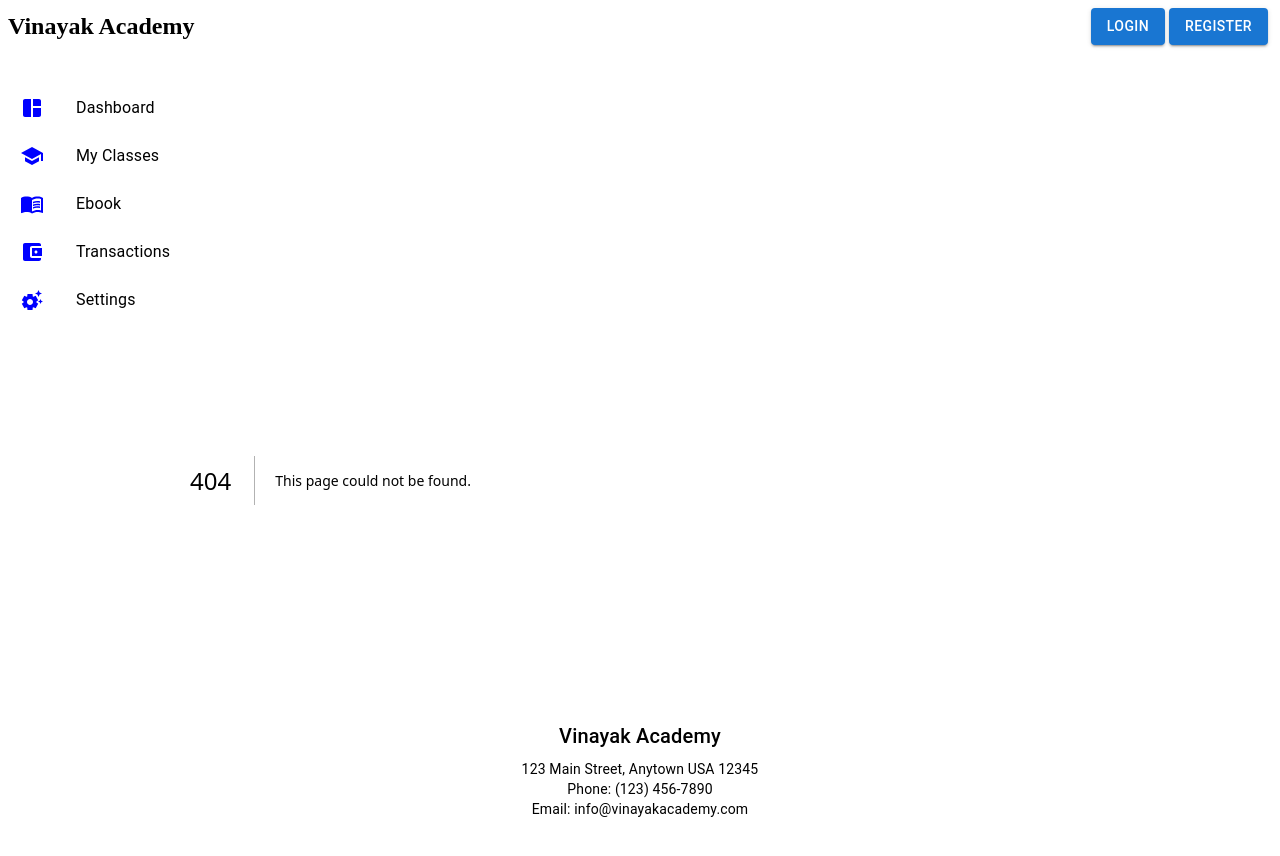
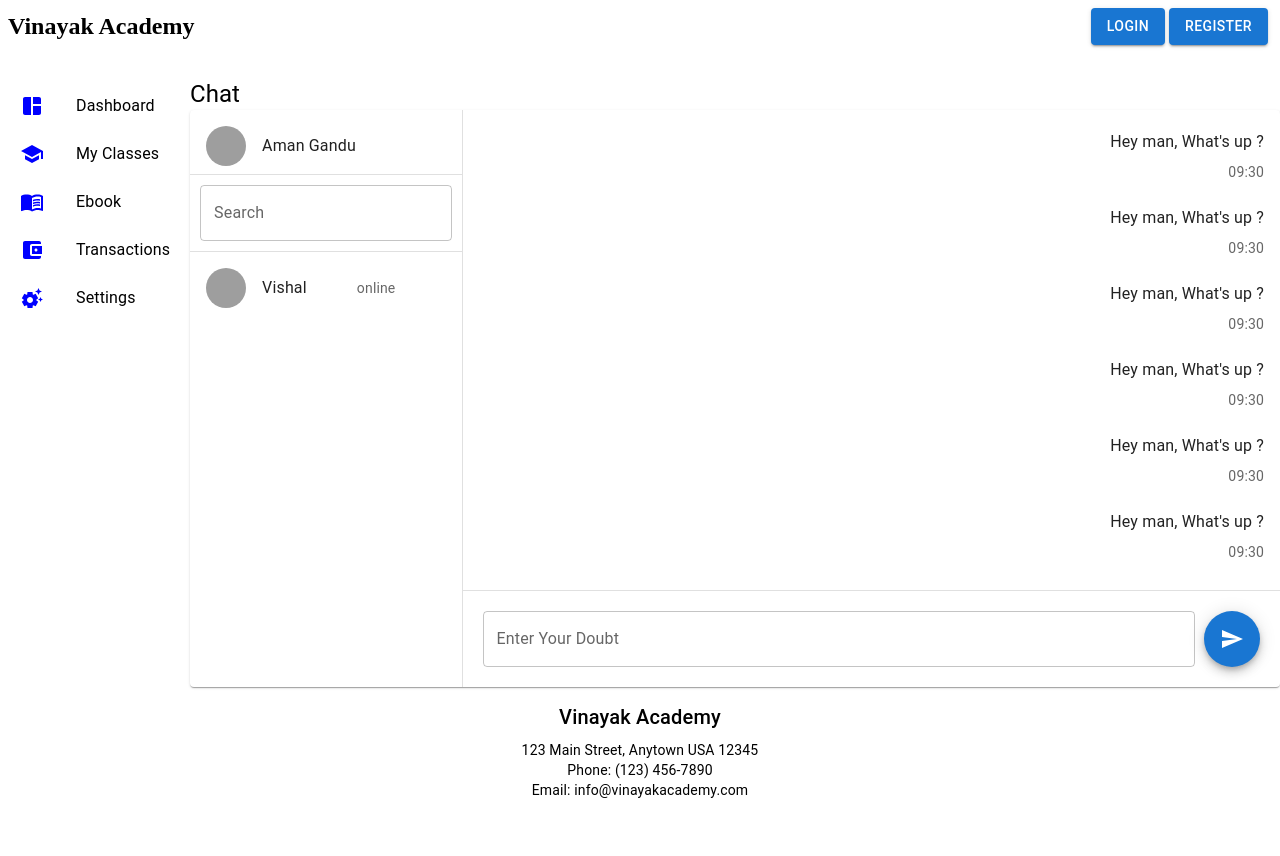
Before and after one commit to amanag0101/vinayak-academy, a Next.js app: page /chats in a window 1280 px wide. Before the commit this address had no page. Shown: the top 856 px of the page. After the commit the page ends 800 px from the top, so only its background shows below. Built offline with nearby package versions, Linux system fonts and the light colour scheme; grey boxes are pictures that could not be loaded.

Commit message:
adding chats

```diff
--- /dev/null
+++ b/app/chats/page.tsx
@@ -0,0 +1,183 @@
+import {
+  Box,
+  List,
+  ListItemButton,
+  ListItemIcon,
+  ListItemText,
+  Avatar,
+  Paper,
+  Divider,
+  TextField,
+  Grid,
+  Fab,
+  Typography,
+} from "@mui/material";
+import SendIcon from '@mui/icons-material/Send';
+
+const Chat = () => {
+  return (
+    <Box sx={{}}>
+      <Grid container>
+        <Grid item xs={12}>
+          <Typography variant="h5" className="header-message">
+            Chat
+          </Typography>
+        </Grid>
+      </Grid>
+      <Grid container component={Paper} sx={{ width: "100%" }}>
+        <Grid item xs={3} sx={{ borderRight: "1px solid #e0e0e0" }}>
+          <List>
+            <ListItemButton>
+              <ListItemIcon>
+                <Avatar
+                  alt="Profile"
+                  src="https://material-ui.com/static/images/avatar/1.jpg" //demo image
+                />
+              </ListItemIcon>
+              <ListItemText primary="Aman Gandu" />
+            </ListItemButton>
+            <Divider />
+            <Grid item xs={12} style={{ padding: "10px" }}>
+              <TextField
+                id="outlined-basic-email"
+                label="Search"
+                variant="outlined"
+                fullWidth
+              />
+            </Grid>
+            <Divider />
+            <List>
+              <ListItemButton>
+                <ListItemIcon>
+                  <Avatar
+                    alt="Remy Sharp"
+                    src="https://material-ui.com/static/images/avatar/1.jpg"
+                  />
+                </ListItemIcon>
+                <ListItemText primary="Vishal" />
+                <ListItemText secondary="online"></ListItemText>
+              </ListItemButton>
+            </List>
+          </List>
+        </Grid>
+        <Grid item xs={9}>
+          <List sx={{ height: "60vh", overflowY: "auto" }}>
+            <ListItemButton key="1">
+              <Grid container>
+                <Grid item xs={12}>
+                  <ListItemText
+                    sx={{ textAlign: "right" }}
+                    primary="Hey man, What's up ?"
+                  />
+                </Grid>
+                <Grid item xs={12}>
+                  <ListItemText
+                    sx={{textAlign:"right"}}
+                    secondary="09:30"
+                  ></ListItemText>
+                </Grid>
+              </Grid>
+            </ListItemButton>
+            <ListItemButton key="1">
+              <Grid container>
+                <Grid item xs={12}>
+                  <ListItemText
+                    sx={{ textAlign: "right" }}
+                    primary="Hey man, What's up ?"
+                  />
+                </Grid>
+                <Grid item xs={12}>
+                  <ListItemText
+                    sx={{textAlign:"right"}}
+                    secondary="09:30"
+                  ></ListItemText>
+                </Grid>
+              </Grid>
+            </ListItemButton>
+            <ListItemButton key="1">
+              <Grid container>
+                <Grid item xs={12}>
+                  <ListItemText
+                    sx={{ textAlign: "right" }}
+                    primary="Hey man, What's up ?"
+                  />
+                </Grid>
+                <Grid item xs={12}>
+                  <ListItemText
+                    sx={{textAlign:"right"}}
+                    secondary="09:30"
+                  ></ListItemText>
+                </Grid>
+              </Grid>
+            </ListItemButton>
+            <ListItemButton key="1">
+              <Grid container>
+                <Grid item xs={12}>
+                  <ListItemText
+                    sx={{ textAlign: "right" }}
+                    primary="Hey man, What's up ?"
+                  />
+                </Grid>
+                <Grid item xs={12}>
+                  <ListItemText
+                    sx={{textAlign:"right"}}
+                    secondary="09:30"
+                  ></ListItemText>
+                </Grid>
+              </Grid>
+            </ListItemButton>
+            <ListItemButton key="1">
+              <Grid container>
+                <Grid item xs={12}>
+                  <ListItemText
+                    sx={{ textAlign: "right" }}
+                    primary="Hey man, What's up ?"
+                  />
+                </Grid>
+                <Grid item xs={12}>
+                  <ListItemText
+                    sx={{textAlign:"right"}}
+                    secondary="09:30"
+                  ></ListItemText>
+                </Grid>
+              </Grid>
+            </ListItemButton>
+            <ListItemButton key="1">
+              <Grid container>
+                <Grid item xs={12}>
+                  <ListItemText
+                    sx={{ textAlign: "right" }}
+                    primary="Hey man, What's up ?"
+                  />
+                </Grid>
+                <Grid item xs={12}>
+                  <ListItemText
+                    sx={{textAlign:"right"}}
+                    secondary="09:30"
+                  ></ListItemText>
+                </Grid>
+              </Grid>
+            </ListItemButton>
+          </List>
+          <Divider />
+          <Grid container style={{ padding: "20px" }}>
+            <Grid item xs={11}>
+              <TextField
+                id="outlined-basic-email"
+                label="Enter Your Doubt  "
+                fullWidth
+              />
+            </Grid>
+            <Grid xs={1} sx={{textAlign:"right"}}>
+              <Fab color="primary" aria-label="add">
+                <SendIcon />
+              </Fab>
+            </Grid>
+          </Grid>
+        </Grid>
+      </Grid>
+    </Box>
+  );
+};
+
+export default Chat;
--- a/app/components/Login.tsx
+++ b/app/components/Login.tsx
@@ -30,9 +30,7 @@ export const Login = () => {
         flexDirection: "column",
         alignItems: "center",
         justifyContent: "center",
-        height: "100%",
-        width: "100vw",
-        backgroundColor: "#f0f2f5",
+        backgroundColor: "#f0f2f5"
       }}
     >
       <Typography variant="h4" sx={{ marginBottom: 2 }}>
@@ -41,7 +39,6 @@ export const Login = () => {
       <Box
         component="form"
         sx={{
-          width: "80%",
           maxWidth: 400,
           padding: 4,
           borderRadius: 2,
--- a/app/components/Sidebar.tsx
+++ b/app/components/Sidebar.tsx
@@ -11,11 +11,10 @@ import {
   ListItemText,
   colors,
 } from "@mui/material";
-import Link from "next/link";
 export default function Sidebar() {
   return (
-    <Box sx={{ height: "100%", borderRightWidth: "2px" }}>
-      <Box sx={{ padding: "4px" }}>
+    <Box sx={{ borderRightWidth: "2px" }}>
+      <Box sx={{ height: "100%", padding: "4px" }}>
         <Box sx={{ fontWeight: "700" }}>
           <List disablePadding>
             <ListItemButton>
--- a/app/layout.tsx
+++ b/app/layout.tsx
@@ -12,17 +12,17 @@ export default function RootLayout({
   return (
     <html>
       <body>
-        <Box sx={{ height: "100vh" }}>
-          <Box sx={{ height: "10vh" }}>
+        <Box sx={{ height: "100vh", display: "flex", flexDirection: "column" }}>
+          <Box sx={{ flex: 0.1 }}>
             <Header />
           </Box>
-          <Box sx={{ display: "flex" }}>
+          <Box sx={{ display: "flex", flex: 0.8 }}>
             <Box sx={{ position: "sticky", top: 0 }}>
               <Sidebar />
             </Box>
-            <Box sx={{ height: "80vh", display: "flex" }}>{children}</Box>
+            <Box sx={{ flex: 1 }}>{children}</Box>
           </Box>
-          <Box sx={{ height: "10vh" }}>
+          <Box sx={{ flex: 0.1 }}>
             <Footer />
           </Box>
         </Box>
```
